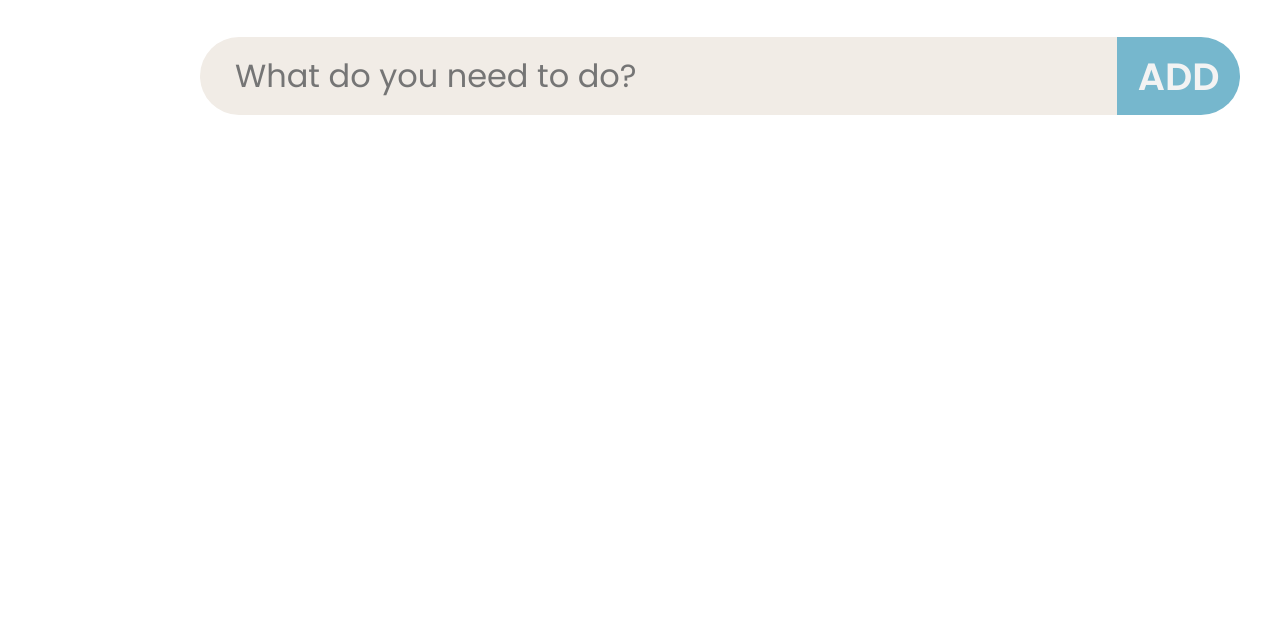
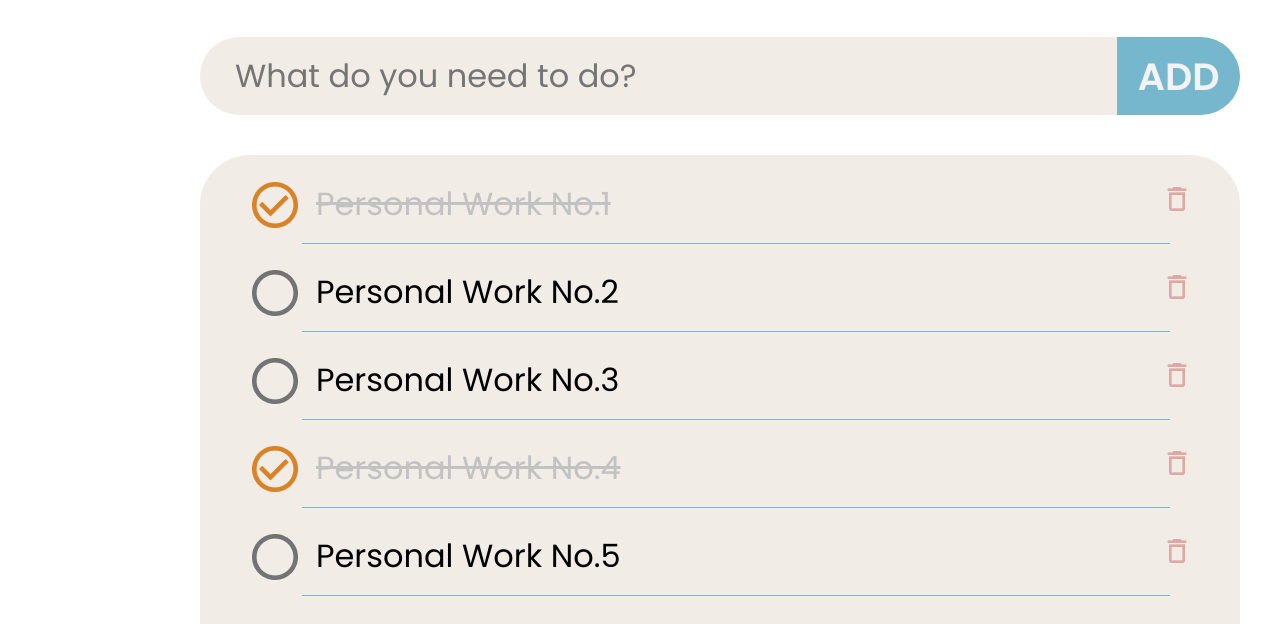
Before and after one commit to azoom-pham-van-tam/training-todo-app, a plain HTML site: page index.html in a window 1280 px wide. Shown: the part 176-800 px from the top of the page. Drawn offline with Linux system fonts and the light colour scheme.

Commit message:
:+1: Add content

```diff
--- a/assets/css/index.css
+++ b/assets/css/index.css
@@ -74,6 +74,10 @@
   background-color: #f1ece6;
 }
 
+.modal__add-input:focus {
+  outline: none;
+}
+
 .modal__add-button {
   display: flex;
   width: 140px;
@@ -85,6 +89,69 @@
   font-size: 38px;
 }
 
+.modal__todo {
+  display: flex;
+  position: relative;
+  flex-direction: column;
+  align-items: center;
+  width: 1040px;
+  height: 589px;
+  border-radius: 50px;
+  background-color: #f1ece6;
+  margin-left: 200px;
+  margin-top: 40px;
+}
+
+.modal__todo-item {
+  display: flex;
+  width: 946px;
+  height: 88px;
+  align-items: center;
+}
+
+.modal__todo-item-content {
+  display: flex;
+  font-weight: 400;
+  font-size: 32px;
+  align-items: center;
+  padding-top: 10px;
+  padding-left: 5px;
+  position: relative;
+}
+
+.modal__todo-item-content::after {
+  content: '';
+  width: 868px;
+  height: 1px;
+  background-color: #76b7cd;
+  position: absolute;
+  top: 100%;
+  left: 50%;
+  transform: translateX(-50%);
+}
+
+.modal__todo-check-img {
+  width: 64px;
+  height: 64px;
+  margin-top: 12px;
+}
+
+.modal__todo-delete-img {
+  display: flex;
+  width: 32px;
+  height: 32px;
+  align-items: center;
+}
+
+.modal__todo-clear-img {
+  width: 276px;
+  height: 76px;
+  position: absolute;
+  bottom: 0;
+  right: 0;
+  margin-right: 75px;
+}
+
 .border-bottom {
   border-bottom-style: solid;
   border-bottom-width: 5px;
@@ -94,3 +161,8 @@
 .unselected-color {
   color: #969696;
 }
+
+.checked-task {
+  color: #c2c2c2;
+  text-decoration: line-through;
+}
--- a/index.html
+++ b/index.html
@@ -28,6 +28,34 @@
             <input type="text" class="modal__add-input" placeholder="What do you need to do?" />
             <div class="modal__add-button">ADD</div>
           </div>
+          <div class="modal__todo">
+            <div class="modal__todo-item">
+              <img src="./assets/img/Check-Circle-Outline.png" alt="Check" class="modal__todo-check-img" />
+              <div class="modal__todo-item-content checked-task">Personal Work No.1</div>
+              <img src="./assets/img/Delete-Outline.png" alt="Check" class="modal__todo-delete-img" />
+            </div>
+            <div class="modal__todo-item">
+              <img src="./assets/img/Radio-Button-Unchecked.png" alt="Un-Check" class="modal__todo-check-img" />
+              <div class="modal__todo-item-content">Personal Work No.2</div>
+              <img src="./assets/img/Delete-Outline.png" alt="Check" class="modal__todo-delete-img" />
+            </div>
+            <div class="modal__todo-item">
+              <img src="./assets/img/Radio-Button-Unchecked.png" alt="Un-Check" class="modal__todo-check-img" />
+              <div class="modal__todo-item-content">Personal Work No.3</div>
+              <img src="./assets/img/Delete-Outline.png" alt="Check" class="modal__todo-delete-img" />
+            </div>
+            <div class="modal__todo-item">
+              <img src="./assets/img/Check-Circle-Outline.png" alt="Check" class="modal__todo-check-img" />
+              <div class="modal__todo-item-content checked-task">Personal Work No.4</div>
+              <img src="./assets/img/Delete-Outline.png" alt="Check" class="modal__todo-delete-img" />
+            </div>
+            <div class="modal__todo-item">
+              <img src="./assets/img/Radio-Button-Unchecked.png" alt="Un-Check" class="modal__todo-check-img" />
+              <div class="modal__todo-item-content">Personal Work No.5</div>
+              <img src="./assets/img/Delete-Outline.png" alt="Check" class="modal__todo-delete-img" />
+            </div>
+            <img src="./assets/img/Clear-Complete.png" alt="Check" class="modal__todo-clear-img" />
+          </div>
         </div>
       </div>
     </div>
```
Also changed, not shown: assets/img/Check-Circle-Outline.png (added), assets/img/Clear-Complete.png (added), assets/img/Delete-Outline.png (added), assets/img/Radio-Button-Unchecked.png (added).
